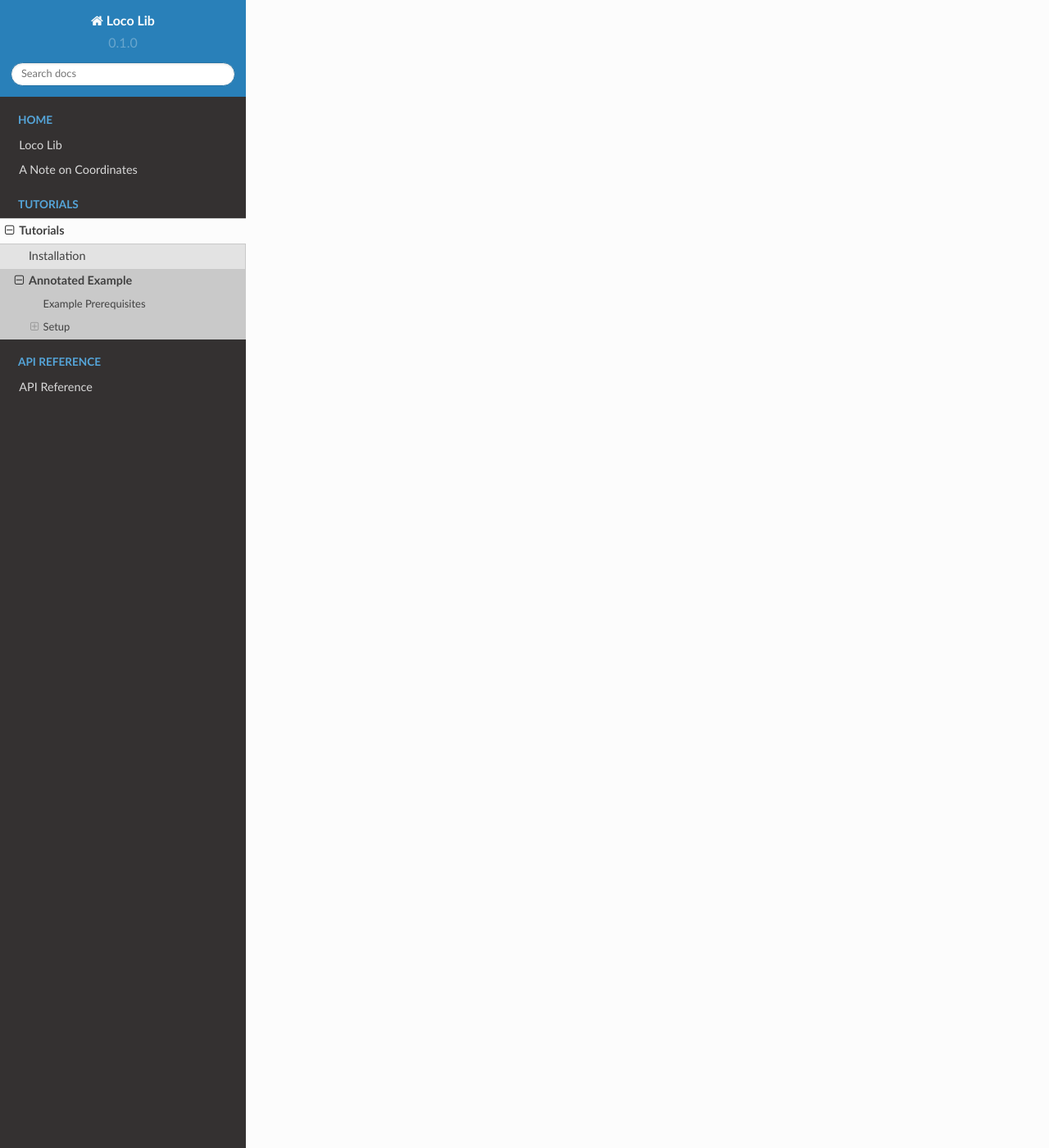
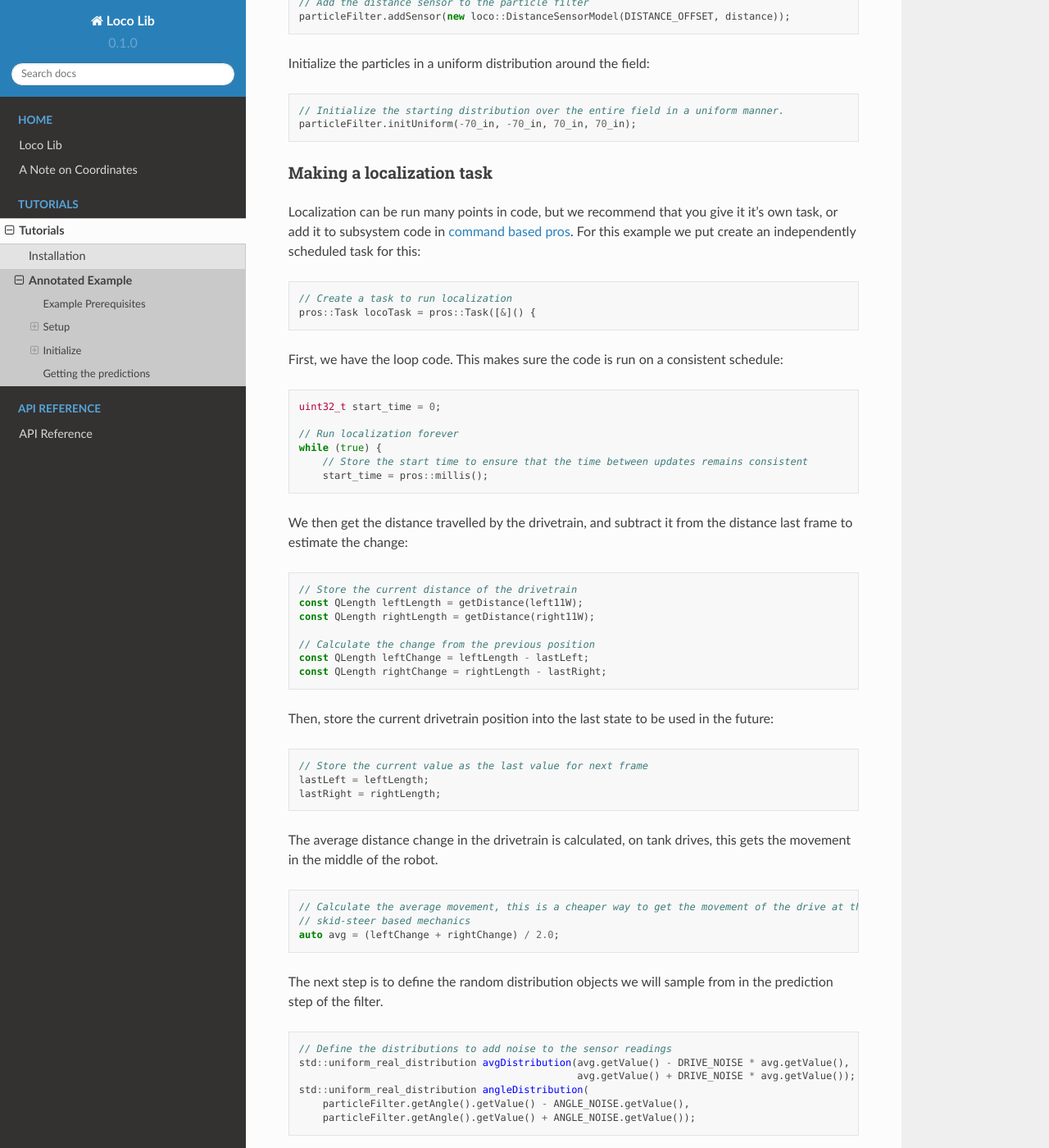
Before and after one commit to alexDickhans/loco-lib, a Sphinx documentation site: the page built from docs/tutorials/example.md, in a window 1280 px wide and 1400 px high, scrolled down 3468 px. Shown: the whole window at 82% size. Built offline with Sphinx 7.4.7 and the Read the Docs theme 2.0.0, drawn with Linux system fonts in a browser that asks for light colours; some of the changed text lies outside the part shown.

Commit message:
Add annotated example

````diff
--- a/docs/tutorials/example.md
+++ b/docs/tutorials/example.md
@@ -110,3 +110,127 @@ QLength getDistance(const pros::MotorGroup& motor) {
     return totalPosition/motor.size();
 }
 ```
+
+## Initialize
+
+First, calibrate the IMU:
+
+```c++
+// Calibrate the IMU and wait until it is done
+imu.reset(true);
+```
+
+Add the distance sensor to the particle filter:
+
+```c++
+// Add the distance sensor to the particle filter
+particleFilter.addSensor(new loco::DistanceSensorModel(DISTANCE_OFFSET, distance));
+```
+
+Initialize the particles in a uniform distribution around the field:
+
+```c++
+// Initialize the starting distribution over the entire field in a uniform manner.
+particleFilter.initUniform(-70_in, -70_in, 70_in, 70_in);
+```
+
+### Making a localization task
+
+Localization can be run many points in code, but we recommend that you give it it's own task, or add it to subsystem code in [command based pros](https://github.com/alexDickhans/command-based-pros). For this example we put create an independently scheduled task for this:
+
+```c++
+// Create a task to run localization
+pros::Task locoTask = pros::Task([&]() {
+```
+
+First, we have the loop code. This makes sure the code is run on a consistent schedule:
+
+```c++
+uint32_t start_time = 0;
+
+// Run localization forever
+while (true) {
+    // Store the start time to ensure that the time between updates remains consistent
+    start_time = pros::millis();
+```
+
+We then get the distance travelled by the drivetrain, and subtract it from the distance last frame to estimate the change:
+
+```c++
+// Store the current distance of the drivetrain
+const QLength leftLength = getDistance(left11W);
+const QLength rightLength = getDistance(right11W);
+
+// Calculate the change from the previous position
+const QLength leftChange = leftLength - lastLeft;
+const QLength rightChange = rightLength - lastRight;
+```
+
+Then, store the current drivetrain position into the last state to be used in the future:
+
+```c++
+// Store the current value as the last value for next frame
+lastLeft = leftLength;
+lastRight = rightLength;
+```
+
+The average distance change in the drivetrain is calculated, on tank drives, this gets the movement in the middle of the robot.
+
+```c++
+// Calculate the average movement, this is a cheaper way to get the movement of the drive at the center for
+// skid-steer based mechanics
+auto avg = (leftChange + rightChange) / 2.0;
+```
+
+The next step is to define the random distribution objects we will sample from in the prediction step of the filter.
+
+```c++
+// Define the distributions to add noise to the sensor readings
+std::uniform_real_distribution avgDistribution(avg.getValue() - DRIVE_NOISE * avg.getValue(),
+                                               avg.getValue() + DRIVE_NOISE * avg.getValue());
+std::uniform_real_distribution angleDistribution(
+    particleFilter.getAngle().getValue() - ANGLE_NOISE.getValue(),
+    particleFilter.getAngle().getValue() + ANGLE_NOISE.getValue());
+```
+
+We then update the filter with this function, which samples the distributions we just defined creates a local translation and rotates it into the global frame.
+
+```c++
+// Update the filter with the new data and noise from the sensors
+particleFilter.update([&]() mutable {
+    // Calculate noisy sensor readings
+    const auto noisy = avgDistribution(de);
+    const auto angle = angleDistribution(de);
+
+    // Calculate the translation with the sensor readings
+    return Eigen::Rotation2Df(angle) * Eigen::Vector2f({noisy, 0.0});
+});
+```
+
+Last, we finish off the loop by waiting 10ms from when the loop started:
+
+```c++
+        // Wait 10ms for the next frame, incorporating the wait
+        pros::c::task_delay_until(&start_time, 10);
+    }
+});
+```
+
+### *Notes on the prediction function*
+
+! TODO
+
+## Getting the predictions
+
+In the opcontrol() function, we use the particleFilter.getPrediction() which returns the average particle from the filter. This returns a Eigen::Vector3f, which you can easily get the [x, y, ø] from in SI units.
+
+```c++
+// Get the current pose prediction from the particle filter.
+auto pose = particleFilter.getPrediction();
+
+// Print out the current pose of the robot to the screen in inches and degrees. The outputs from the particle
+// filter are always in base SI units, so meters for position, seconds for time, and radians for angle.
+pros::lcd::set_text(2, std::to_string(pose.x() * metre.Convert(inch)) + ", " +
+```
+
+And that's all you need for a tank drive implementation of the particle filter!
````
